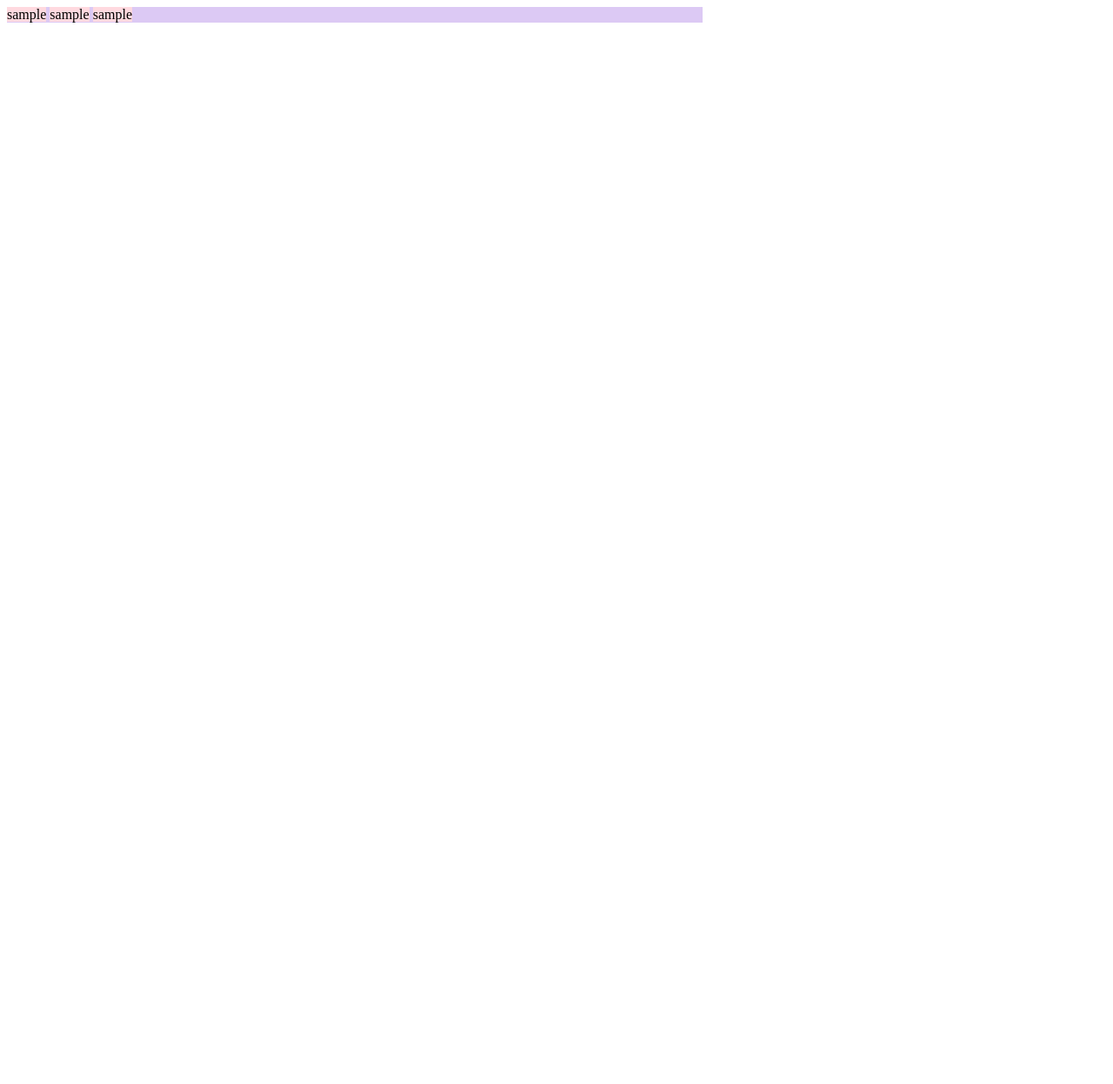
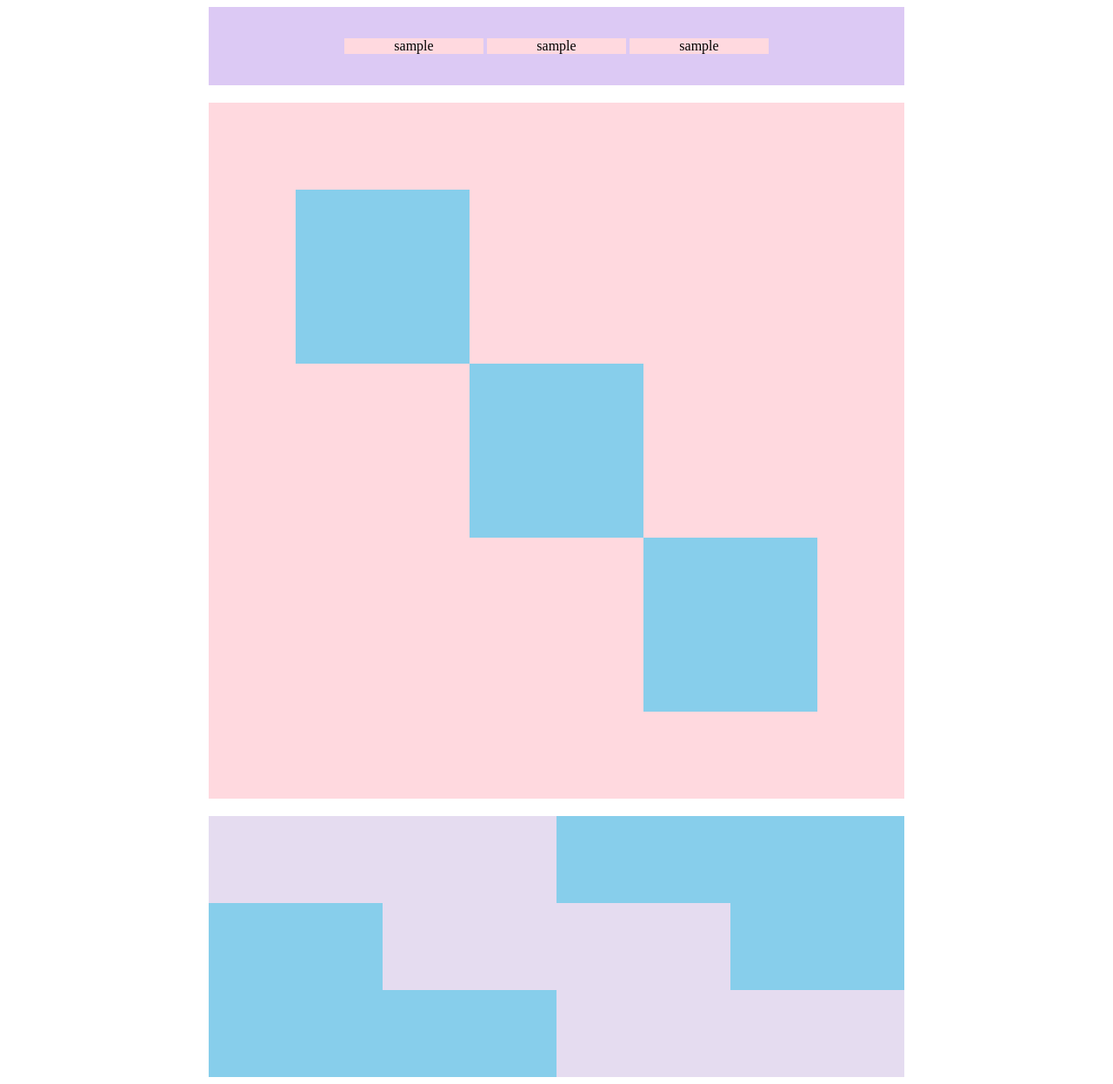
Before and after one commit to nkvaijot44thkkvl/javascript-basic-kadai, a plain HTML site: page kadai_018/kadai_018.html in a window 1280 px wide. Shown: the whole page at 87% size. Before the commit the page ends 800 px from the top, so only its background shows below. Drawn offline with Linux system fonts and the light colour scheme.

Commit message:
課題018をコミット

```diff
--- a/kadai_018/kadai_018.html
+++ b/kadai_018/kadai_018.html
@@ -3,7 +3,7 @@
 <head>
   <meta charset="UTF-8">
   <link rel="stylesheet" href="style.css">
-    <meta name="description" content="このページは18勝の課題です。">
+  <meta name="description" content="このページは18章の課題です。">
   <title>18章課題</title>
 </head>
 <body>
--- a/kadai_018/style.css
+++ b/kadai_018/style.css
@@ -1,11 +1,73 @@
 #top {
   width: 800px;
   background-color: #dcc9f4;
-  padding: 20px auto;
+  padding-top: 20px;
+  padding-bottom: 20px;
+  margin: auto;
+  text-align: center;
 }
 
 .top-child {
   width: 20%;
   background-color: #ffd9df;
-  display: inline;
+  display: inline-block;
+  text-align: center;
 }
+
+#middle {
+  width: 800px;
+  height: 800px;
+  margin-top: 20px;
+  margin-bottom: 20px;
+  background-color: #ffd9df;
+  margin-right: auto;
+  margin-left: auto;
+}
+
+#middle > div {
+  width: 200px;
+  height: 200px;
+  background-color: #87ceeb;
+}
+
+#middle-child01 {
+  position: relative;
+  top: 100px;
+  left: 100px;
+}
+
+#middle-child02 {
+  position: relative;
+  top: 100px;
+  left: 300px;
+}
+
+#middle-child03 {
+  position: relative;
+  top: 100px;
+  left: 500px;
+}
+
+#bottom {
+  width: 800px;
+  height: 300px;
+  margin-left: auto;
+  margin-right: auto;
+  background-color: #87ceeb;
+}
+
+#bottom > div {
+  width: 400px;
+  height: 100px;
+  background-color: #e5dcf0;
+}
+
+#bottom-child02 {
+  position: relative;
+  left: 200px;
+}
+
+#bottom-child03 {
+  position: relative;
+  left: 400px;
+}
```
Lines whose indentation alone changed are shown as unchanged.
